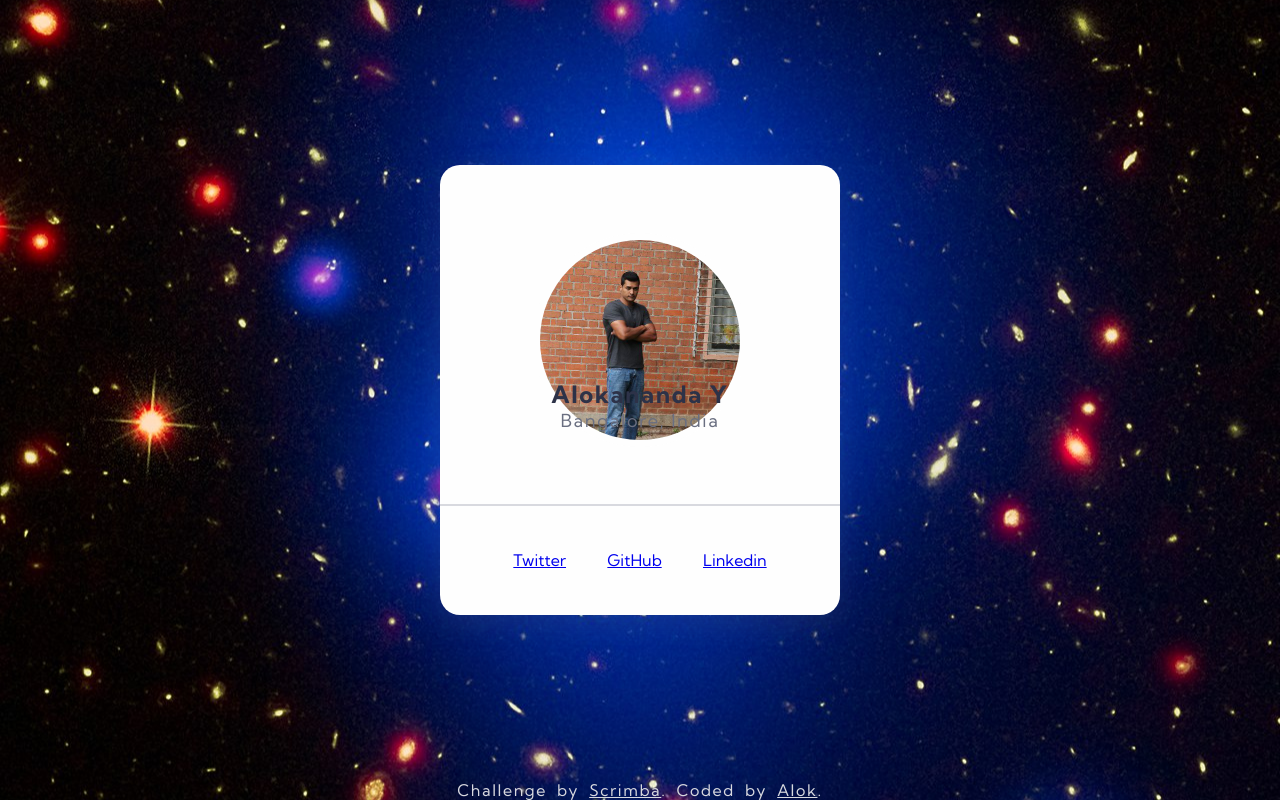
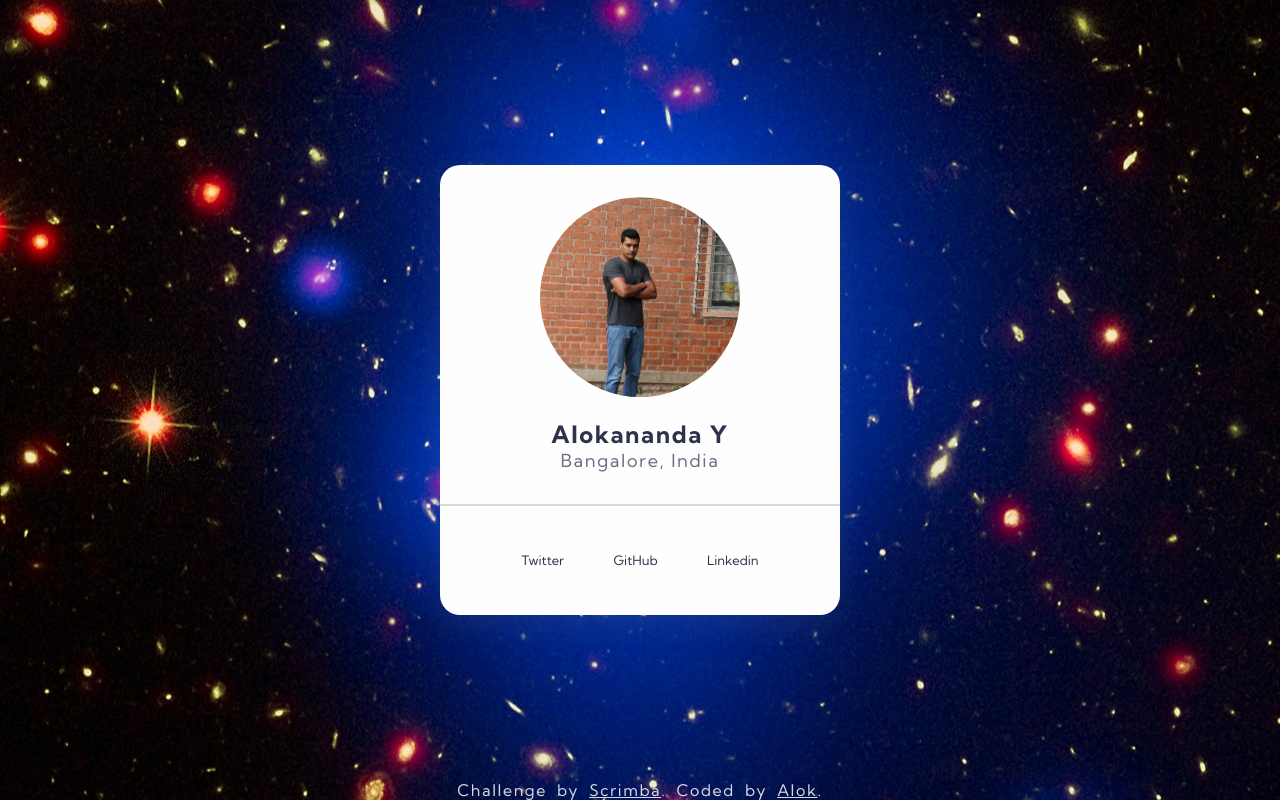
Before and after one commit to alok-38/scrimba-bootcamp, a plain HTML site: page profile-card-component/index.html in a window 1280 px wide. Drawn offline with Linux system fonts and the light colour scheme.

Commit message:
Almost Done

```diff
--- a/profile-card-component/style.css
+++ b/profile-card-component/style.css
@@ -43,7 +43,7 @@ body {
 
 .card .card-content img {
     border-radius: 50%;
-    /* transform: translateY(-50%); */
+    transform: translateY(-20%);
     border: 7px solid #fefefe;
     height: 200px;
     width: 50%;
@@ -73,7 +73,7 @@ body {
     display: flex;
     align-items: center;
     justify-content: center;
-    transform: translateY(-4.5rem);
+    transform: translateY(-2rem);
     letter-spacing: .1rem;
 }
 
@@ -95,6 +95,18 @@ body {
     align-items: center;
 }
 
+.card .card-footer .footer-item a {
+    text-decoration: none;
+    color: hsl(229, 23%, 23%);
+    font-size: 1.4ch;
+}
+
+.card .card-footer .footer-item a:hover {
+    opacity: 1;
+    transition: 0.3s;
+    font-size: 1.5ch;
+}
+
 .card .card-footer .footer-item .status {
     font-size: 20px;
     font-weight: 700;
```
